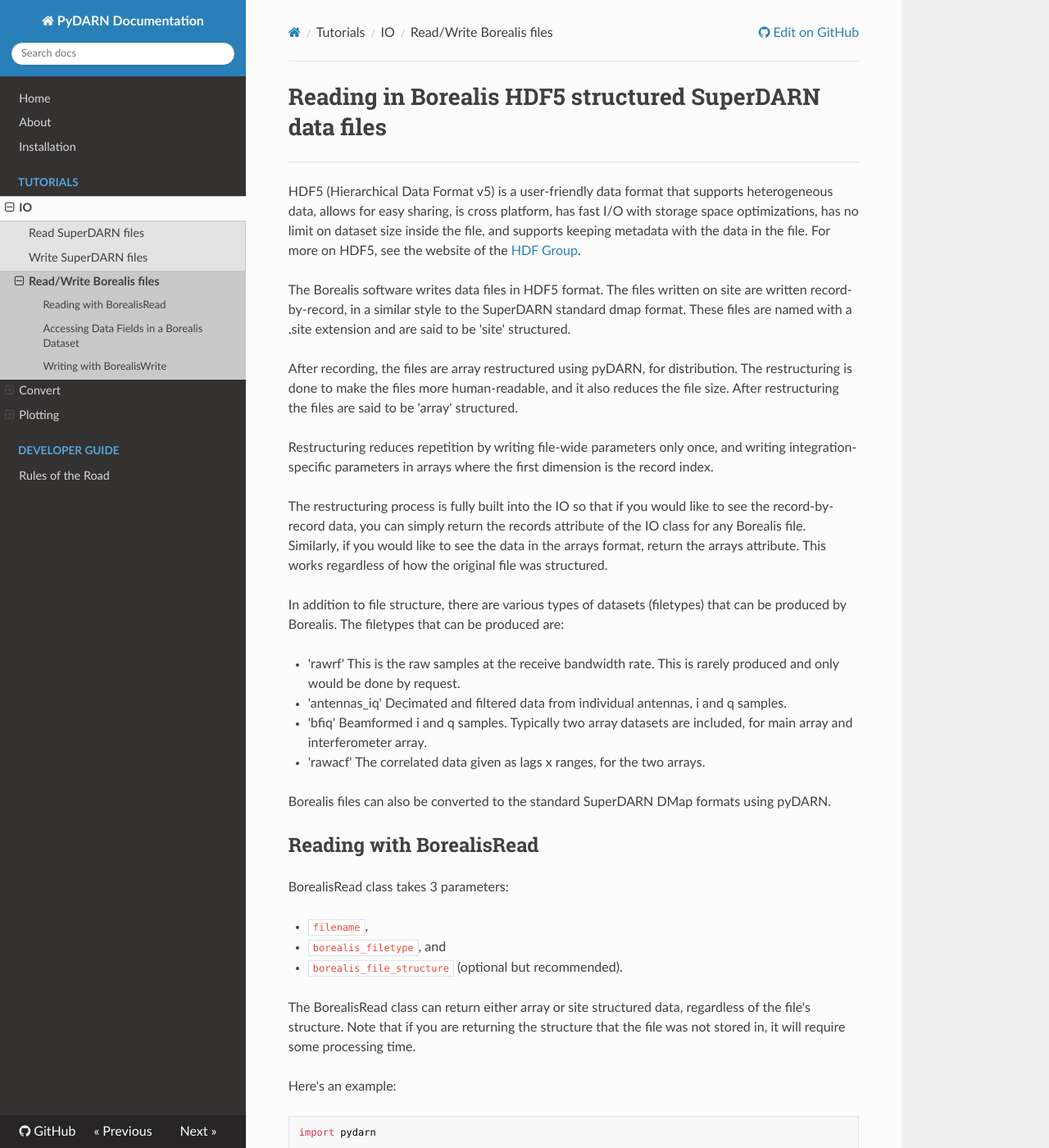
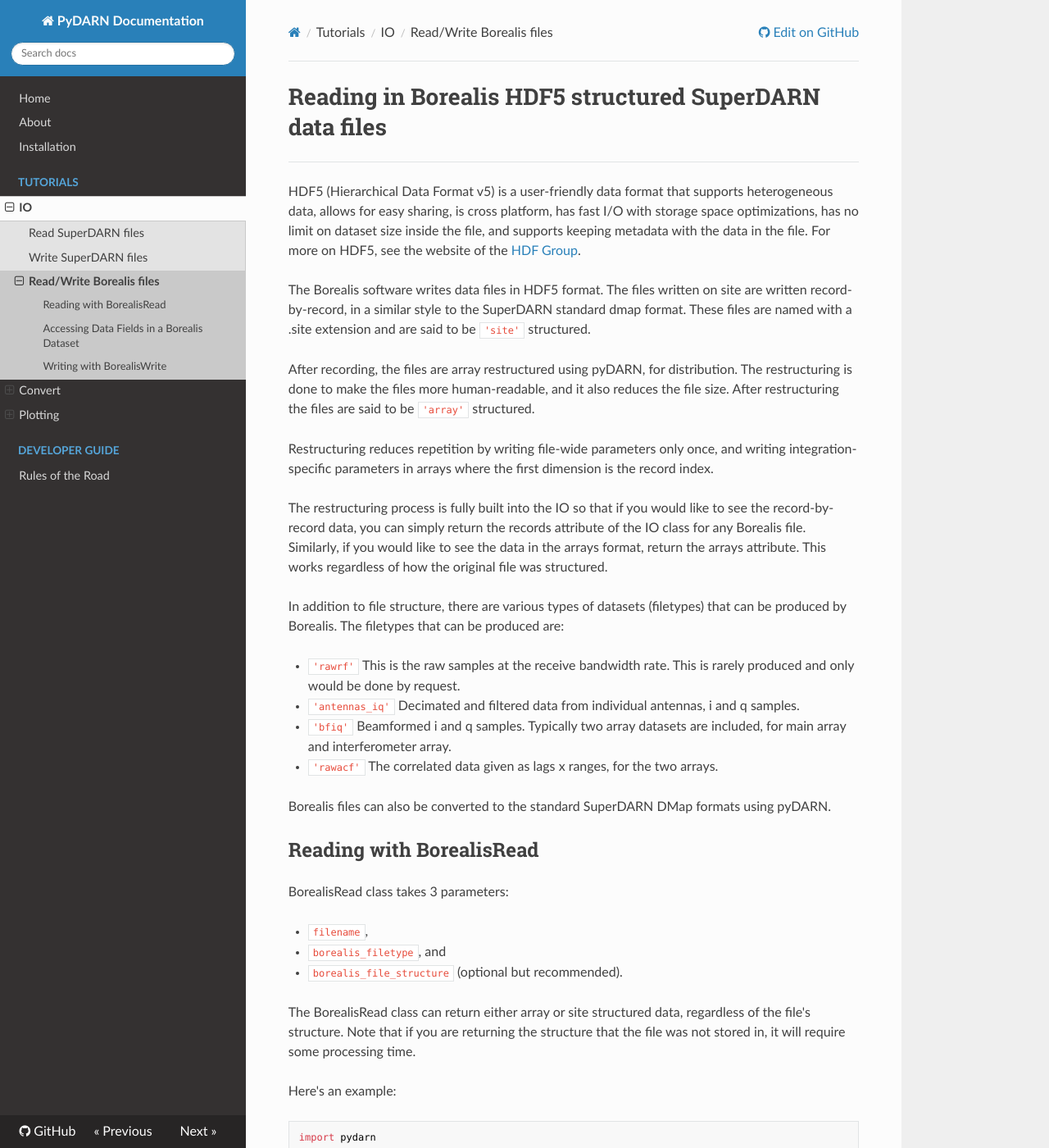
Before and after one commit to SuperDARN/pydarn, an MkDocs documentation site: the page built from docs/user/BorealisIO.md, in a window 1280 px wide and 1400 px high. Shown: the whole window at 82% size. Built offline with MkDocs 1.6.1, drawn with Linux system fonts in a browser that asks for light colours; nearby versions of some CDN libraries.

Commit message:
Still fixing markdown list

```diff
--- a/docs/user/BorealisIO.md
+++ b/docs/user/BorealisIO.md
@@ -10,11 +10,11 @@
 The Borealis software writes data files in HDF5 format. The files written on
 site are written record-by-record, in a similar style to the SuperDARN standard
 dmap format. These files are named with a .site extension and are said to be
-'site' structured.
+`'site'` structured.
 
 After recording, the files are array restructured using pyDARN, for distribution.
 The restructuring is done to make the files more human-readable, and it also
-reduces the file size. After restructuring the files are said to be 'array'
+reduces the file size. After restructuring the files are said to be `'array'`
 structured.
 
 Restructuring reduces repetition by writing file-wide parameters only once,
@@ -30,19 +30,23 @@
 In addition to file structure, there are various types of datasets (filetypes)
 that can be produced by Borealis. The filetypes that can be produced are:
 
-- 'rawrf'
-  This is the raw samples at the receive bandwidth rate. This is rarely
-  produced and only would be done by request.
 
-- 'antennas_iq'
-  Decimated and filtered data from individual antennas, i and q samples.
+- `'rawrf'`
+This is the raw samples at the receive bandwidth rate. This is rarely
+produced and only would be done by request.
 
-- 'bfiq'
-  Beamformed i and q samples. Typically two array datasets are included,
-  for main array and interferometer array.
 
-- 'rawacf'
-  The correlated data given as lags x ranges, for the two arrays.
+- `'antennas_iq'`
+Decimated and filtered data from individual antennas, i and q samples.
+
+
+- `'bfiq'`
+Beamformed i and q samples. Typically two array datasets are included,
+for main array and interferometer array.
+
+
+- `'rawacf'`
+The correlated data given as lags x ranges, for the two arrays.
 
 Borealis files can also be converted to the standard SuperDARN DMap formats
 using pyDARN.
```
